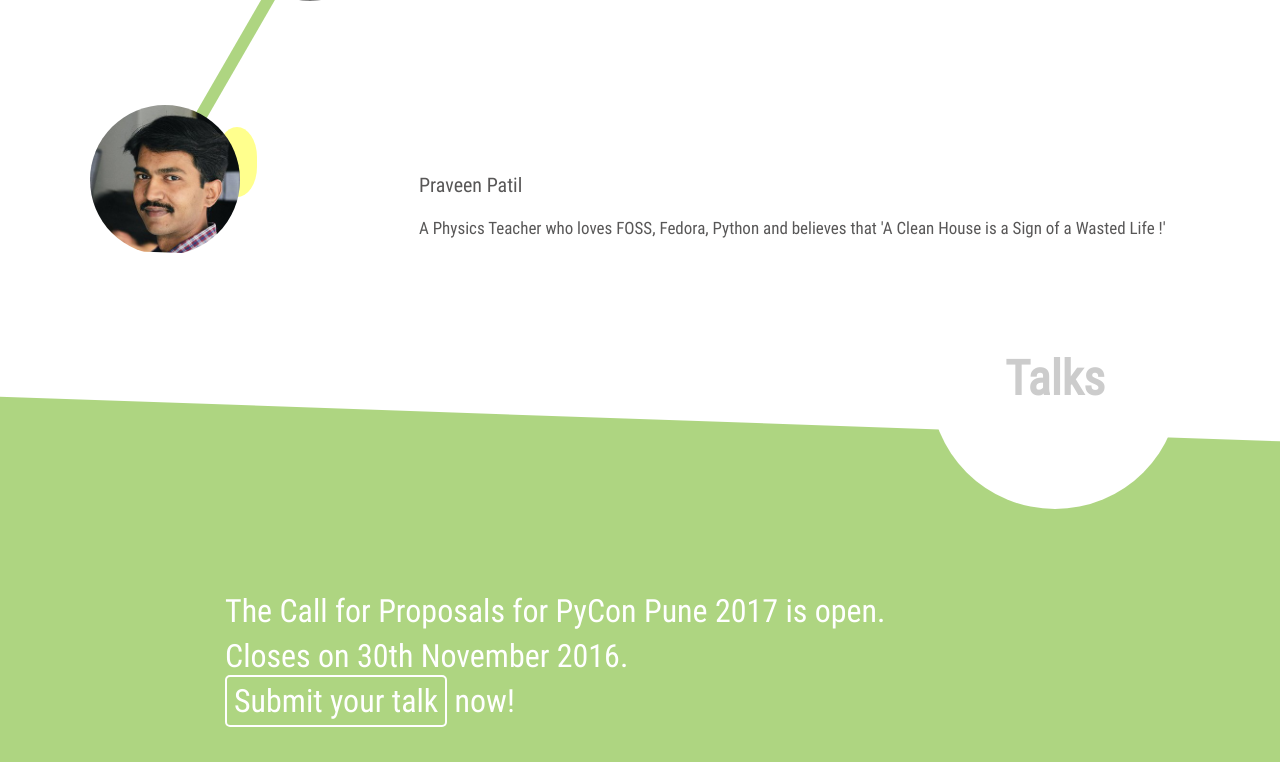
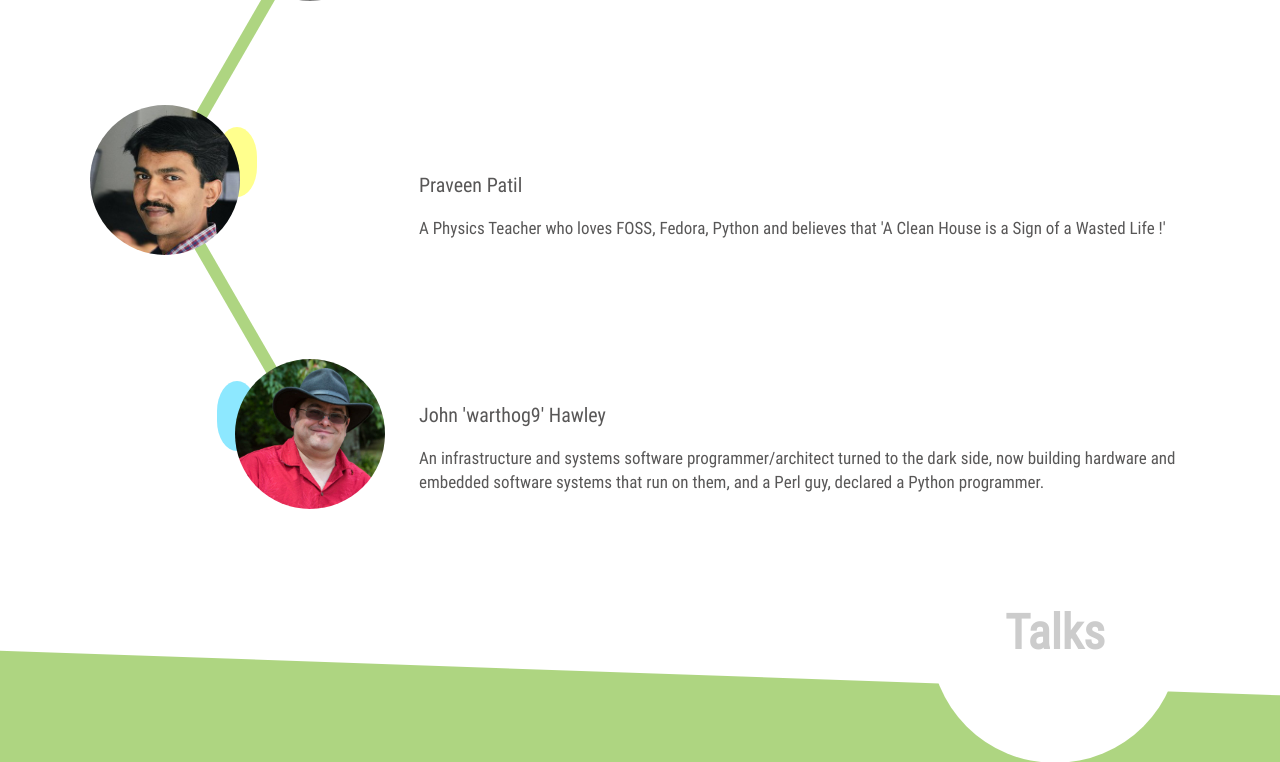
Before and after one commit to PyConPune/pune.pycon.org, a Python web app: template templates/index.html in a window 1280 px wide. Shown: the part 2006-2768 px from the top of the page. Run offline with Jinja, Linux system fonts and the light colour scheme; the template is opened without the code that fills it, so the values that code supplies are empty; some libraries are stand-ins or nearby versions.

Commit message:
Added John Hawley as a keynote speaker

```diff
--- a/templates/index.html
+++ b/templates/index.html
@@ -65,10 +65,18 @@
                 </div>
             </div>
             <div class="speaker m-t-100">
-                <div class="inline-block s-left"><img alt="keynote-speaker" src="/images/praveenpatil.jpg" /><div class="oval yellow"></div><div class="line right-line hide-resp"></div></div>
+                <div class="inline-block s-left"><img alt="keynote-speaker" src="/images/praveenpatil.jpg" /><div class="oval yellow"></div><div class="line right-line hide-resp"></div><div class="line left-line hide-resp"></div>
+                </div>
                 <div class="inline-block speaker-info">
                   <h3>Praveen Patil</h3>
                   <p>A Physics Teacher who loves FOSS, Fedora, Python and believes that 'A Clean House is a Sign of a Wasted Life !'</p>
+                </div>
+            </div>
+            <div class="speaker m-t-100">
+                <div class="inline-block s-right"><img alt="keynote-speaker" src="/images/john.jpg" /><div class="oval blue"></div></div>
+                <div class="inline-block speaker-info">
+                  <h3>John 'warthog9' Hawley</h3>
+                  <p>An infrastructure and systems software programmer/architect turned to the dark side, now building hardware and embedded software systems that run on them, and a Perl guy, declared a Python programmer.</p>
                 </div>
             </div>
           </div>
```
Also changed, not shown: index.html (+9 -1 lines), images/john.jpg (added).
